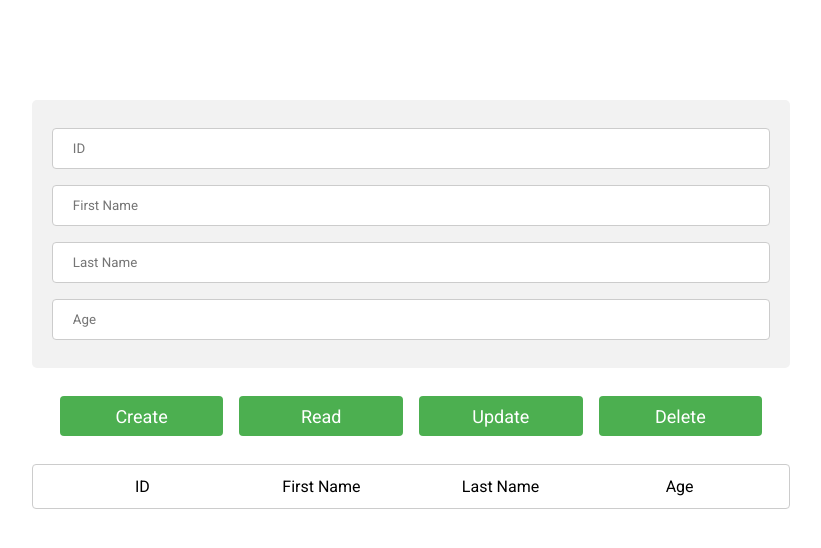
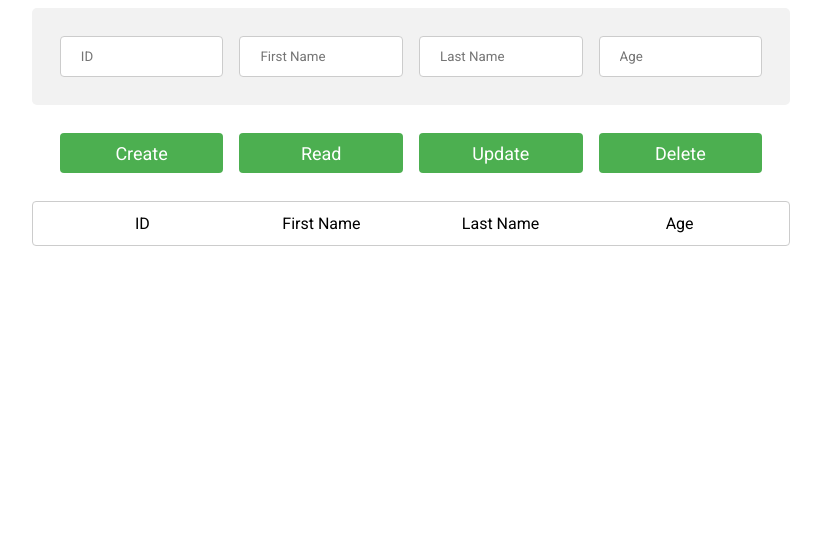
Before and after one commit to Kseniyakit/JS_practise, a plain HTML site: page Stud/src/CRUD/index.html in a window 1280 px wide. Shown: the whole page, without its empty margins (229-1050 px from the left). Drawn offline with Linux system fonts and the light colour scheme.

Commit message:
CRUD's bugs were deleted

```diff
--- a/Stud/src/CRUD/index.html
+++ b/Stud/src/CRUD/index.html
@@ -11,22 +11,18 @@
 
 <body>
     <div class="inputs">
-        <div>
 
-            <input type="text" placeholder="ID" id="id" required>
-        </div>
-        <div>
 
-            <input type="text" placeholder="First Name" id="firstName" required>
-        </div>
-        <div>
+        <input type="text" placeholder="ID" id="id" required>
 
-            <input type="text" placeholder="Last Name" id="lastName" required>
-        </div>
-        <div>
 
-            <input type="text" placeholder="Age" id="age" required>
-        </div>
+        <input type="text" placeholder="First Name" id="firstName" required>
+
+        <input type="text" placeholder="Last Name" id="lastName" required>
+
+
+        <input type="text" placeholder="Age" id="age" required>
+
     </div>
     <div class="buttons">
         <input type="button" id="create" value="Create">
--- a/Stud/src/CRUD/index.js
+++ b/Stud/src/CRUD/index.js
@@ -4,16 +4,27 @@
  let count = 0;
 
  function createList() {
-     let id = document.getElementById("id").value;
+     let id = +document.getElementById("id").value;
+     if (typeof(id) !== 'number' || id === undefined || isNaN(id)) {
+         alert('ID is not a number');
+     }
      let firstName = document.getElementById("firstName").value;
      let lastName = document.getElementById("lastName").value
      let age = +document.getElementById("age").value;
+     if (typeof(age) !== 'number' || age === undefined || isNaN(age)) {
+         alert('Age is not a number');
+     }
      let table = document.getElementsByClassName('table');
      let div = document.createElement('div');
      div.classList.add("row");
      count += 1;
-     table[0].append(div);
+
+     if (typeof(age) !== 'number' || age === undefined || isNaN(age) || typeof(id) !== 'number' || id === undefined || isNaN(id)) {
+         return;
+
+     } else table[0].append(div);
      table += div;
+
      div.id += count;
      let div1 = document.createElement('div');
      div1.innerHTML = div.id;
--- a/Stud/src/CRUD/styles.css
+++ b/Stud/src/CRUD/styles.css
@@ -9,13 +9,16 @@
     padding: 20px;
     width: 60%;
     margin: 100px auto 0;
+    display: flex;
+    flex-direction: row;
+    margin: 8px auto;
 }
 
 input[type=text],
-select {
-    width: 100%;
+select:valid {
+    width: 80%;
     padding: 12px 20px;
-    margin: 8px 0;
+    margin: 8px;
     display: inline-block;
     border: 1px solid #ccc;
     border-radius: 4px;
```
